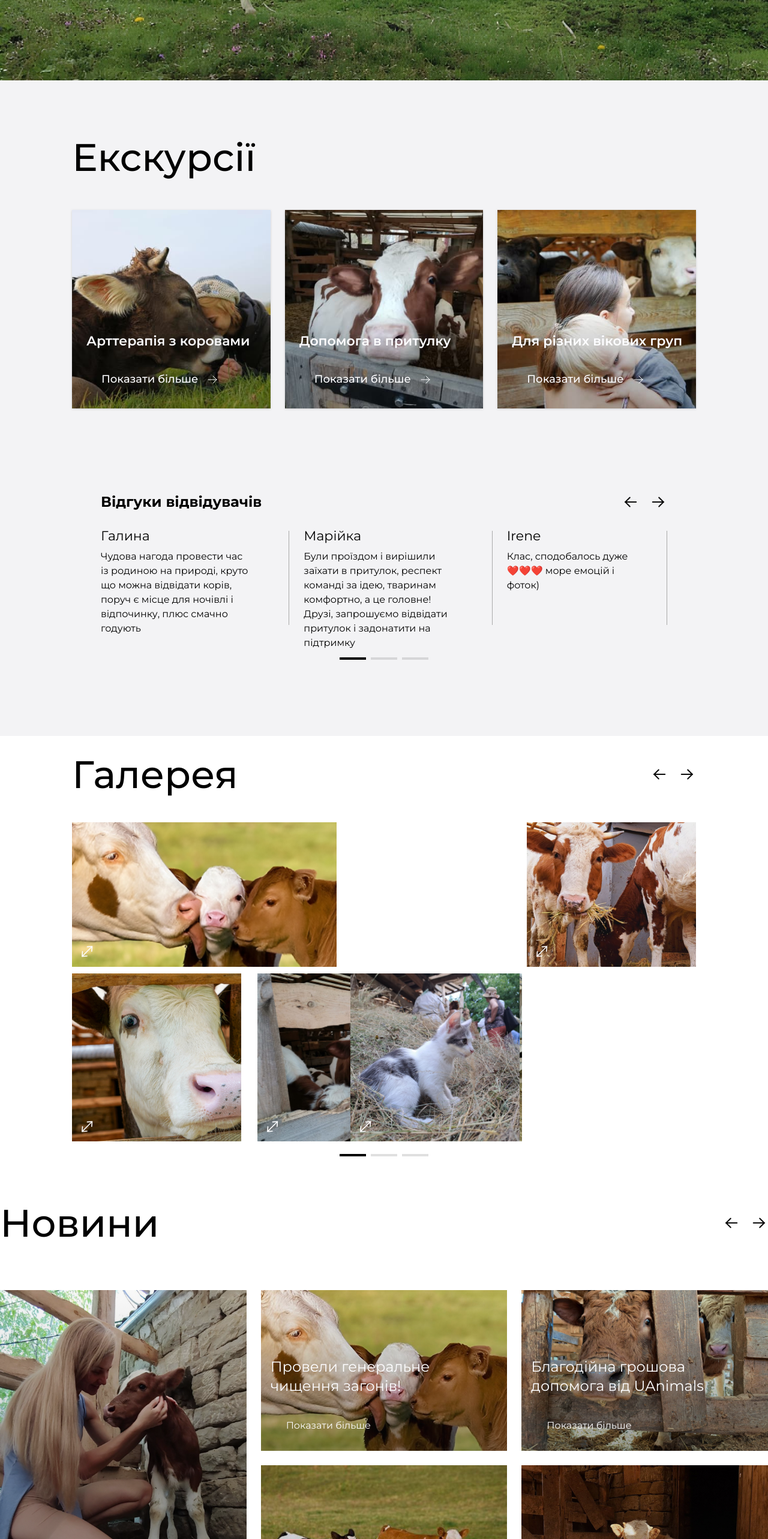
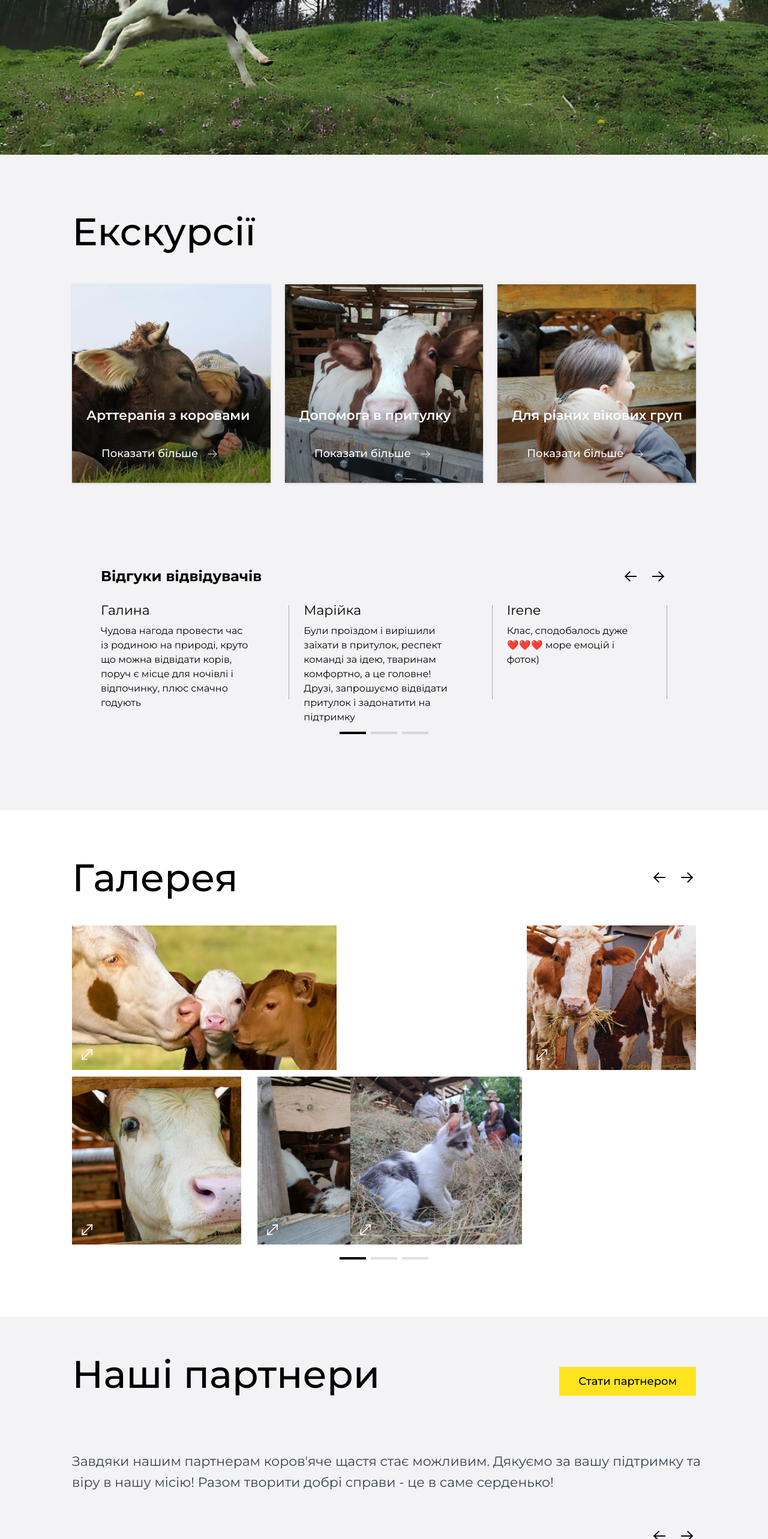
Before and after one commit to baza-trainee/cows-shelter-frontend, a React (Vite) app: page / in a window 1280 px wide. Shown: the part 2900-5466 px from the top of the page at 60% size. Built offline with nearby package versions, Linux system fonts and the light colour scheme.

Commit message:
feat: fix width section

```diff
--- a/src/components/About/About.tsx
+++ b/src/components/About/About.tsx
@@ -72,8 +72,9 @@ const About = () => {
       <section
         id="about-us"
         ref={ref}
-        className="min-[1440px]:px-30 bg-[#FDFDFF] px-5 py-6  md:px-12 md:py-12 min-[1280px]:px-[10] min-[1280px]:py-20"
+        className=" bg-[#FDFDFF]  py-6 md:py-12 min-[1280px]:py-20"
       >
+        <div className="mx-auto px-5 sm:w-[480px] md:w-[768px] md:px-12 lg:w-[1280px] lg:px-[120px] xl:w-[1440px]">
           <h2 className="mb-5 text-[1.5rem] font-medium leading-normal md:mb-6 md:text-[3.375rem]">
             {t('about_us:header')}
           </h2>
@@ -383,6 +384,7 @@ const About = () => {
           {isModalOpen && type === 'about' && (
             <AboutModal isOpen={showModal} setShowModal={openAboutModal} />
           )}
+        </div>
       </section>
       <div
         className={`relative h-[240px] w-full bg-[url('/about/img_cow_about.webp')] bg-cover   bg-no-repeat sm:bg-fixed md:h-[240px] lg:h-[460px]`}
--- a/src/components/Contacts/Contacts.tsx
+++ b/src/components/Contacts/Contacts.tsx
@@ -27,12 +27,12 @@ const Contacts = () => {
   }, [inView, dispatch]);
 
   return (
-    <section className="container mx-auto max-w-[1440px]">
+    <section className="">
       <div
         className={`relative h-[240px] w-full bg-[url('/img_cow_contacts.webp')] bg-cover bg-center bg-no-repeat sm:bg-fixed md:h-[240px] lg:h-[460px]`}
       />
       <div
-        className="flex sm:flex-col-reverse sm:px-5 sm:py-6 md:flex-row md:gap-6 md:p-12 lg:px-56 lg:py-20"
+        className="mx-auto flex  px-5 sm:w-[480px] sm:flex-col-reverse sm:py-6 md:w-[768px] md:flex-row md:gap-6 md:p-12 md:px-12 lg:w-[1280px] lg:px-[120px] lg:py-20 xl:w-[1440px]"
         id="contacts"
         ref={ref}
       >
--- a/src/components/Excursions/Excursions.tsx
+++ b/src/components/Excursions/Excursions.tsx
@@ -95,8 +95,9 @@ const Excursions = () => {
     <section
       id="excursions"
       ref={ref}
-      className="bg-[#F3F3F5] px-6 py-6 md:px-12 md:py-16 lg:px-[7.5rem] lg:py-20"
+      className="bg-[#F3F3F5]  py-6  md:py-16 lg:py-20"
     >
+      <div className="mx-auto px-5 sm:w-[480px] md:w-[768px] md:px-12 lg:w-[1280px] lg:px-[120px] xl:w-[1440px]">
         {windowWidth < 768 && (
           <div>
             <h2 className="mb-10 text-2xl font-medium leading-normal">
@@ -217,6 +218,7 @@ const Excursions = () => {
         {isModalOpen && type === 'order' && (
           <ExcursionOrderModal isOpen={showModal} setShowModal={setShowModal} />
         )}
+      </div>
     </section>
   );
 };
--- a/src/components/Gallery/Gallery.tsx
+++ b/src/components/Gallery/Gallery.tsx
@@ -106,11 +106,8 @@ const Gallery = () => {
   }, [inView, dispatch]);
 
   return (
-    <section
-      id="gallery"
-      ref={ref}
-      className="px-[20px] md:px-[48px] lg:px-[120px]"
-    >
+    <section id="gallery" ref={ref}>
+      <div className="mx-auto px-5 sm:w-[480px] md:w-[768px] md:px-12 md:py-12 lg:w-[1280px] lg:px-[120px] xl:w-[1440px]">
         {isModalOpen && type === 'lightbox' && (
           <LightBox images={data} image={image} />
         )}
@@ -178,6 +175,7 @@ const Gallery = () => {
             </div>
           </Slider>
         )}
+      </div>
     </section>
   );
 };
--- a/src/components/News/News.tsx
+++ b/src/components/News/News.tsx
@@ -42,7 +42,8 @@ const News = () => {
   }, [inView, dispatch]);
 
   return (
-    <section id="news" ref={ref} className="container mx-auto flex flex-col ">
+    <section id="news" ref={ref}>
+      <div className="mx-auto flex flex-col px-5 py-6 sm:w-[480px] md:w-[768px] md:px-12 md:py-12 lg:w-[1280px] lg:px-[120px] xl:w-[1440px]">
         <Slider title="Новини" pagesLength={3}>
           <NewsBlock />
         </Slider>
@@ -50,6 +51,7 @@ const News = () => {
         {isModalOpen && type === 'news' && (
           <NewsModal isOpen={showModal} setShowModal={openNewsModal} />
         )}
+      </div>
     </section>
   );
 };
--- a/src/components/Partners.tsx
+++ b/src/components/Partners.tsx
@@ -128,8 +128,8 @@ const Partners = () => {
   }, [isModalOpen]);
 
   return (
-    <section id="partners" ref={ref} className="mx-auto bg-[#F3F3F5] ">
-      <div className="flex max-w-[1440px] flex-col px-5 py-6 md:px-12 md:pt-12 lg:px-[7.5rem] lg:py-20">
+    <section id="partners" ref={ref} className=" bg-[#F3F3F5] ">
+      <div className="mx-auto flex flex-col px-5 py-6 sm:w-[480px] md:w-[768px] md:px-12 md:py-12 lg:w-[1280px] lg:px-[120px] xl:w-[1440px]">
         <div className="sectionHeader mb-5 flex-row md:mb-8 lg:mb-14 lg:flex  lg:items-center lg:justify-between">
           <h2 className="text-[1.5rem] font-medium md:mb-6 md:text-[3rem] lg:text-[4rem]">
             {t('partners:header')}
--- a/src/components/Support/Support.tsx
+++ b/src/components/Support/Support.tsx
@@ -46,7 +46,7 @@ const Support = () => {
       />
       <div
         id="donate"
-        className="flex flex-col items-start justify-center px-[21px] md:px-[48px] lg:px-[120px]"
+        className="mx-auto flex flex-col items-start justify-center px-5 py-6 sm:w-[480px] md:w-[768px] md:px-12 md:py-12 lg:w-[1280px] lg:px-[120px] xl:w-[1440px]"
       >
         <h2 className="my-[20px] text-[24px] font-medium md:text-[54px] lg:text-[64px] ">
           {t('support:title')}
--- a/src/locales/en.json
+++ b/src/locales/en.json
@@ -10,7 +10,7 @@
     "language": "Choose a language:"
   },
   "hero": {
-    "main_title": "Healthy Life",
+    "main_title": "Zdrave Zhittya",
     "shelter": "Shelter for cows",
     "eco_rest": "Eco-rest",
     "excursions": "Excursions",
--- a/src/pages/HomePage.tsx
+++ b/src/pages/HomePage.tsx
@@ -20,8 +20,8 @@ const HomePage = () => {
       <About />
       <Excursions />
       <Gallery />
+      <Partners />
       <News />
-      <Partners />
       <Support />
       <FAQ />
       <Contacts />
```
Lines whose indentation alone changed are shown as unchanged.
